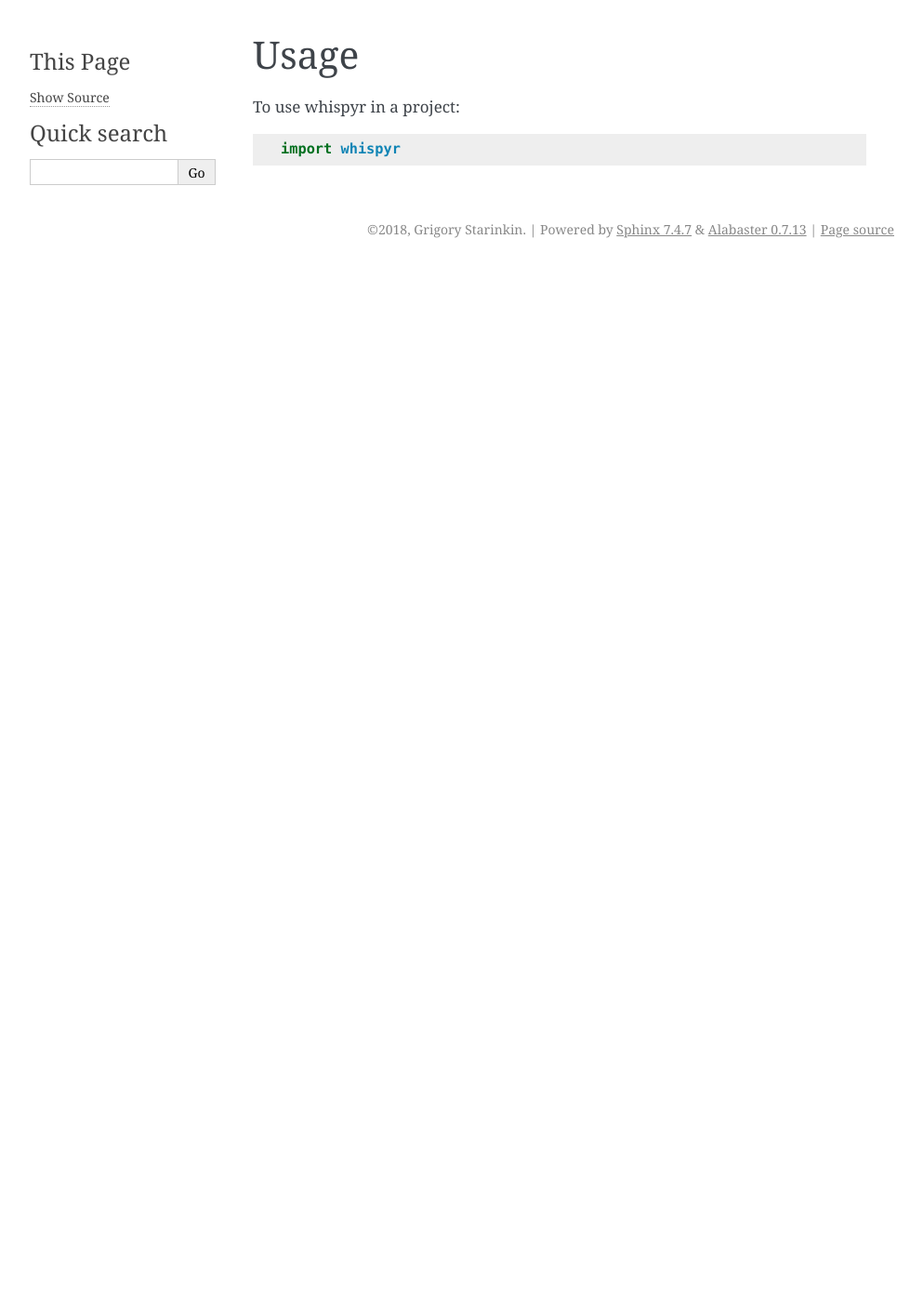
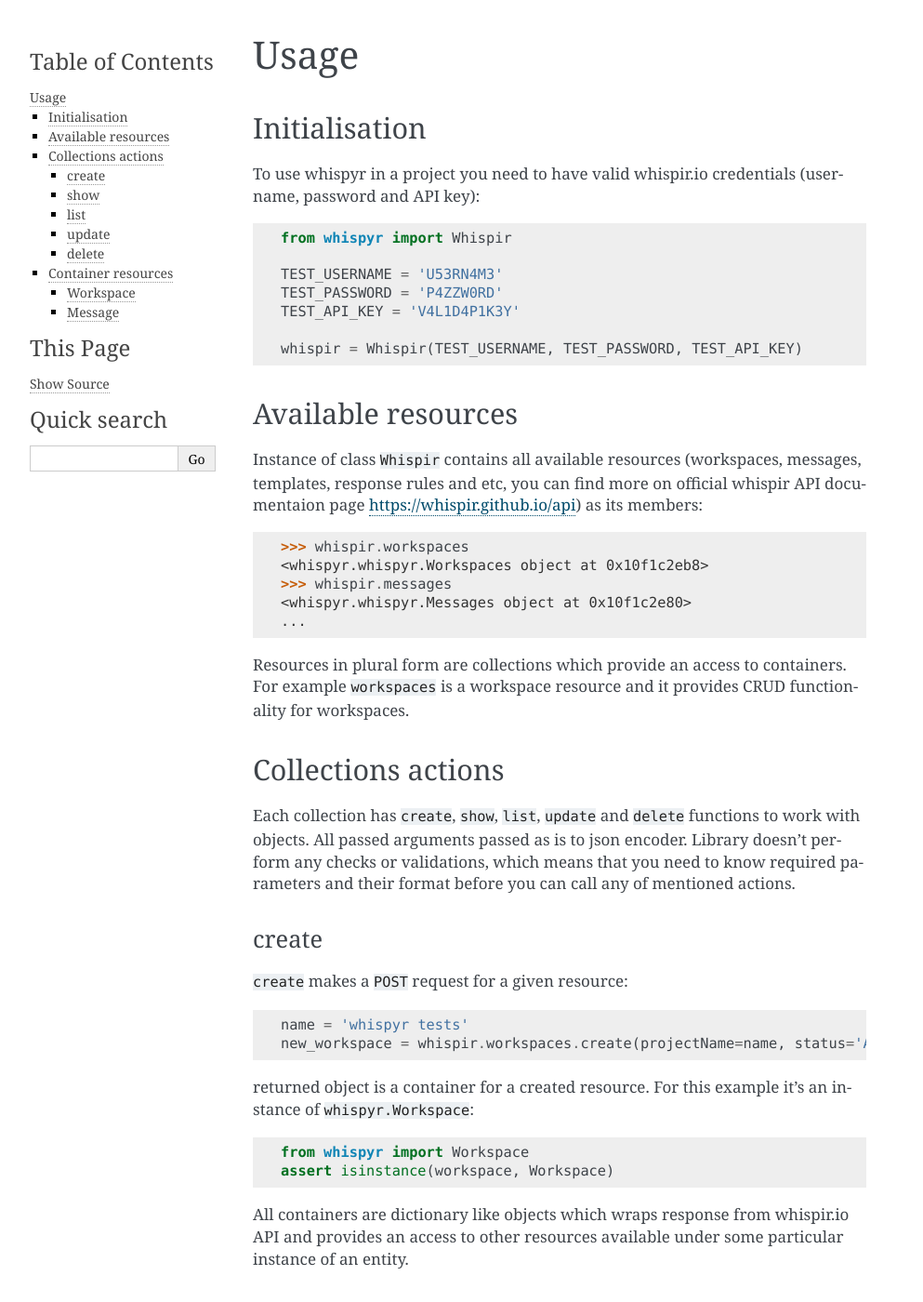
Before and after one commit to velimir0xff/whispyr, a Sphinx documentation site: the page built from docs/usage.rst, in a window 1280 px wide and 1400 px high. Shown: the whole window at 93% size, without its empty margins (148-1141 px from the left). Built offline with Sphinx 7.4.7, drawn with Linux system fonts in a browser that asks for light colours; pages that are not in the unit, such as notebooks, are missing from menus; some of the changed text lies outside the part shown.

Commit message:
improve documentation

```diff
--- a/docs/usage.rst
+++ b/docs/usage.rst
@@ -2,6 +2,128 @@
 Usage
 =====
 
-To use whispyr in a project::
+Initialisation
+--------------
 
-    import whispyr
+To use whispyr in a project you need to have valid whispir.io credentials (username, password and API key)::
+
+  from whispyr import Whispir
+
+  TEST_USERNAME = 'U53RN4M3'
+  TEST_PASSWORD = 'P4ZZW0RD'
+  TEST_API_KEY = 'V4L1D4P1K3Y'
+
+  whispir = Whispir(TEST_USERNAME, TEST_PASSWORD, TEST_API_KEY)
+
+
+Available resources
+-------------------
+
+Instance of class ``Whispir`` contains all available resources (workspaces, messages, templates, response rules and etc, you can find more on official whispir API documentaion page https://whispir.github.io/api) as its members::
+
+  >>> whispir.workspaces
+  <whispyr.whispyr.Workspaces object at 0x10f1c2eb8>
+  >>> whispir.messages
+  <whispyr.whispyr.Messages object at 0x10f1c2e80>
+  ...
+
+Resources in plural form are collections which provide an access to containers. For example ``workspaces`` is a workspace resource and it provides CRUD functionality for workspaces.
+
+
+Collections actions
+-------------------
+
+Each collection has ``create``, ``show``, ``list``, ``update`` and ``delete`` functions to work with objects.
+All passed arguments passed as is to json encoder. Library doesn't perform any checks or validations, which means that you need to know required parameters and their format before you can call any of mentioned actions.
+
+create
+~~~~~~
+
+``create`` makes a ``POST`` request for a given resource::
+
+  name = 'whispyr tests'
+  new_workspace = whispir.workspaces.create(projectName=name, status='A')
+
+returned object is a container for a created resource. For this example it's an instance of ``whispyr.Workspace``::
+
+  from whispyr import Workspace
+  assert isinstance(workspace, Workspace)
+
+
+All containers are dictionary like objects which wraps response from whispir.io API and provides an access to other resources available under some particular instance of an entity.
+
+show
+~~~~
+
+``show`` makes a ``GET`` request for a given resource with a provided ID::
+
+  workspace = whispir.workspaces.show(new_workspace['id'])
+  assert isinstance(workspace, Workspace)
+  assert 'id' in workspace
+  assert 'projectName' in workspace
+
+
+list
+~~~~
+
+``list`` makes a ``GET`` request for a given resource to return all available objects (library takes care about pagination)::
+
+  for workspace in whispir.workspaces.list():
+      assert isinstance(workspace, Workspace)
+      assert 'id' in workspace
+      assert 'projectName' in workspace
+
+
+update
+~~~~~~
+``update`` makes a ``PUT`` request for a given resource with a provided ID to update/edit a resource with specified parameters::
+
+  whispir.contacts.update(
+      contact_id,
+      firstName='John',
+      lastName='Wick',
+      timezone='Australia/Melbourne',
+      workCountry='Australia'
+  )
+
+
+delete
+~~~~~~
+
+``delete`` makes a ``DELETE`` request for a given resource with a provided ID::
+
+  whispir.contacts.delete(contact['id'])
+
+
+Container resources
+-------------------
+
+Some containers (such as ``whispyr.Workspace`` and ``whispyr.Message``) might provide an access to some collections.
+
+Workspace
+~~~~~~~~~
+
+You might find it useful to limit the work to some workspace (sandbox in test env for instance) and do not put all objects in a global space::
+
+  project_name = 'whispyr tests'
+  workspace = next(ws for ws in whispir.workspaces.list()
+                   if ws['projectName'] == 'sandbox')
+  for contact in workspace.contacts.list():
+      print(contact['firstName'])
+
+Alternatively, if you know workspace ID::
+
+  workspace = whispir.workspaces.Workspace(id='C3A1B60DEED39BB3')
+
+
+Message
+~~~~~~~~
+
+Message container provides an access to all message's resources such as message statuses and responses::
+
+  message = workspace.messages.send(to=contact['mri'],
+                                    subject='whispyr test',
+                                    body='test message, please disregard')
+  for status in message.statuses.list():
+      for category in status['categories']:
+          print('{}: {}'.format(category['name'], category['recipientCount']))
```
Also changed, not shown: CONTRIBUTING.rst (+50 -14 lines), README.rst (+4 -9 lines).
